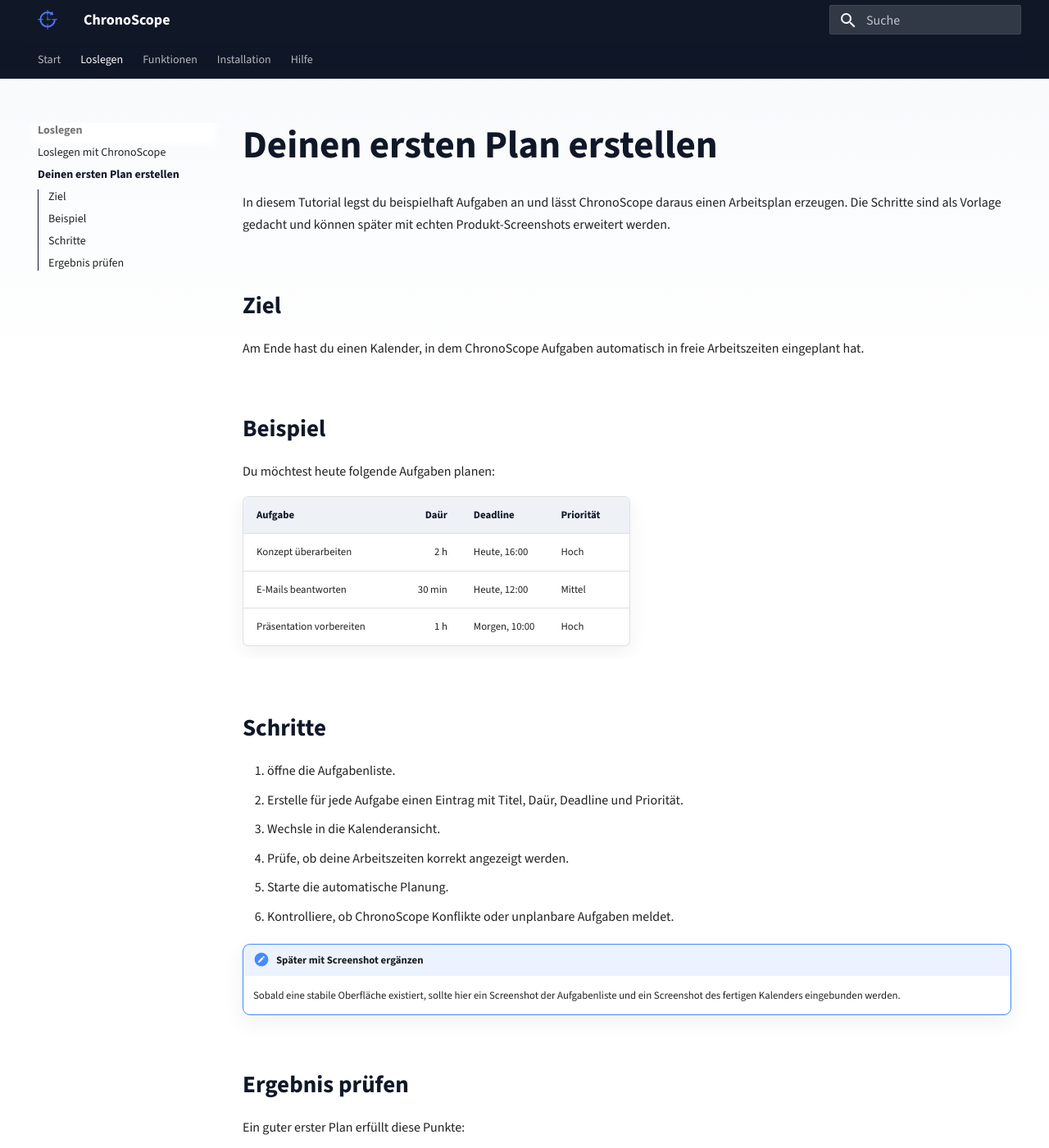
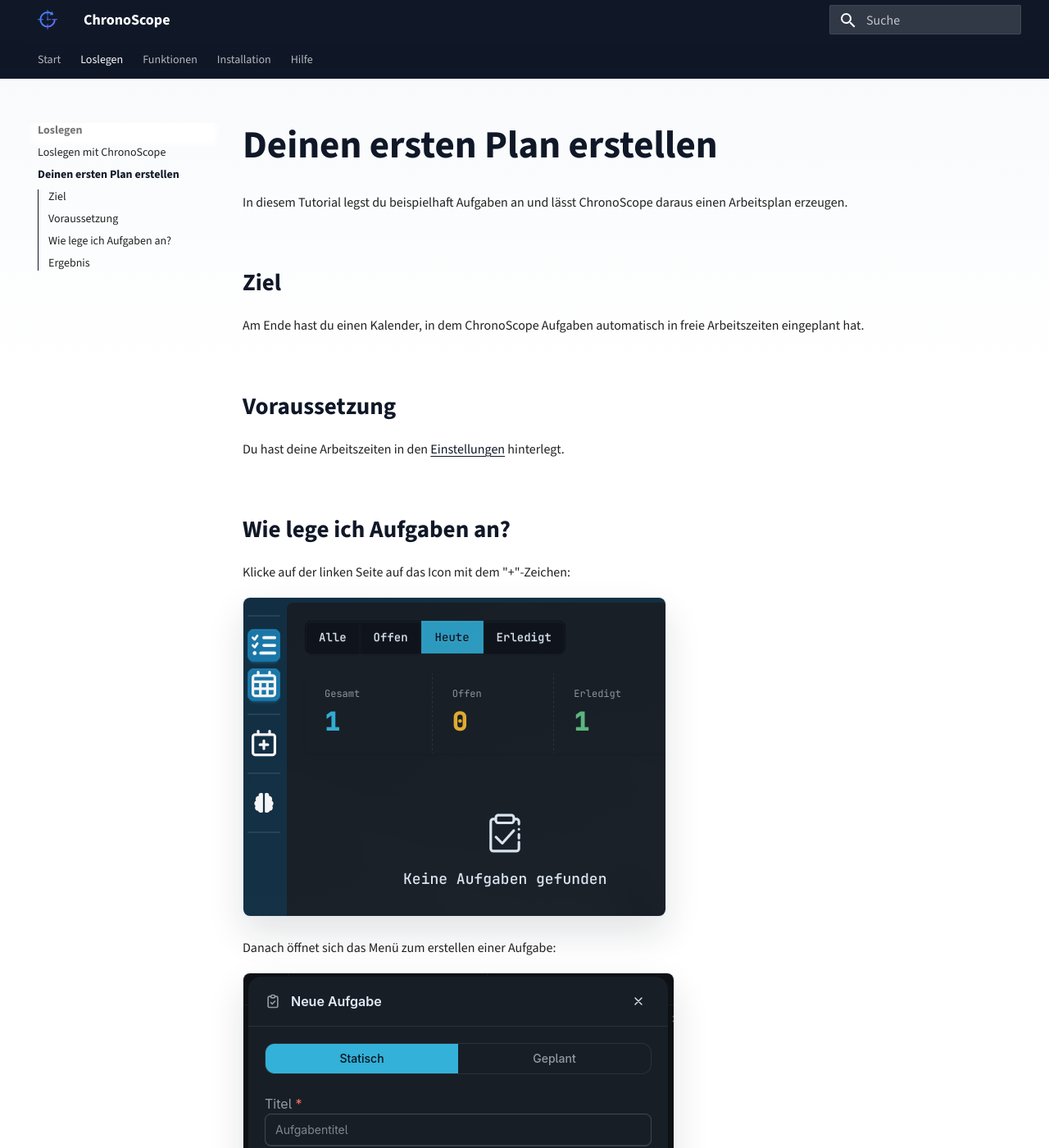
Before and after one commit to NI0-Name-Ideas-0/ni0.team-docs, an MkDocs documentation site: the page built from docs/tutorials/first-plan.md, in a window 1280 px wide and 1400 px high. Shown: the whole window at 82% size. Built offline with MkDocs 1.6.1 and Material for MkDocs 9.7.7, drawn with Linux system fonts in a browser that asks for light colours; some of the changed text lies outside the part shown.

Commit message:
updated first plan

```diff
--- a/docs/tutorials/first-plan.md
+++ b/docs/tutorials/first-plan.md
@@ -1,34 +1,38 @@
 # Deinen ersten Plan erstellen
 
-In diesem Tutorial legst du beispielhaft Aufgaben an und lässt ChronoScope daraus einen Arbeitsplan erzeugen. Die Schritte sind als Vorlage gedacht und können später mit echten Produkt-Screenshots erweitert werden.
+In diesem Tutorial legst du beispielhaft Aufgaben an und lässt ChronoScope daraus einen Arbeitsplan erzeugen.
 
 ## Ziel
 
 Am Ende hast du einen Kalender, in dem ChronoScope Aufgaben automatisch in freie Arbeitszeiten eingeplant hat.
 
-## Beispiel
+## Voraussetzung
 
-Du möchtest heute folgende Aufgaben planen:
+Du hast deine Arbeitszeiten in den [Einstellungen](first-plan.md#Erster-Ablauf) hinterlegt.
 
-| Aufgabe | Daür | Deadline | Priorität |
-| --- | ---: | --- | --- |
-| Konzept überarbeiten | 2 h | Heute, 16:00 | Hoch |
-| E-Mails beantworten | 30 min | Heute, 12:00 | Mittel |
-| Präsentation vorbereiten | 1 h | Morgen, 10:00 | Hoch |
+## Wie lege ich Aufgaben an?
 
-## Schritte
+Klicke auf der linken Seite auf das Icon mit dem "+"-Zeichen:
 
-1. öffne die Aufgabenliste.
-2. Erstelle für jede Aufgabe einen Eintrag mit Titel, Daür, Deadline und Priorität.
-3. Wechsle in die Kalenderansicht.
-4. Prüfe, ob deine Arbeitszeiten korrekt angezeigt werden.
-5. Starte die automatische Planung.
-6. Kontrolliere, ob ChronoScope Konflikte oder unplanbare Aufgaben meldet.
+![Sidenav](../assets/images/Overview-Sidepanel.png)
 
-!!! note "Später mit Screenshot ergänzen"
-    Sobald eine stabile Oberfläche existiert, sollte hier ein Screenshot der Aufgabenliste und ein Screenshot des fertigen Kalenders eingebunden werden.
+Danach öffnet sich das Menü zum erstellen einer Aufgabe:
 
-## Ergebnis prüfen
+![Task Static](../assets/images/Static-Task-Create.png)
+
+Hier kannst du einen Termin oder Blocker erstellen, der nicht vom Algorithmus verschoben oder überlagert wird.
+Da wir aber einen automatisierten Plan erstellen wollen wechseln wir oben auf "Geplant" um.
+
+![Task Dynamic](../assets/images/Dynamic-Task-Create.png)
+
+Hier können wir eine Aufgabe erstellen.
+Wichtig hierbei ist die Einstellung des Kontos und der Zeitspannen.
+Das Konto bestimmt, zu welchen Arbeitszeiten die Aufgabe geplant wird.
+Das Start- und Fälligkeitsdatum bestimmt, in welchem Zeitraum die Aufgabe geplant werden darf.
+Die Dauer sowie die Min- und Max-Sitzungsdauer bestimmt, wie klein die Aufgabe automatisch unterteilt werden darf.
+Weitere Infos findest du unter [Aufgaben verstehen](../concepts/tasks.md)
+
+## Ergebnis
 
 Ein guter erster Plan erfüllt diese Punkte:
 
```
Also changed, not shown: docs/concepts/tasks.md (+2 -1 lines), docs/assets/images/Task-Dynamic.png (added), docs/assets/images/Task-Static.png (added).
